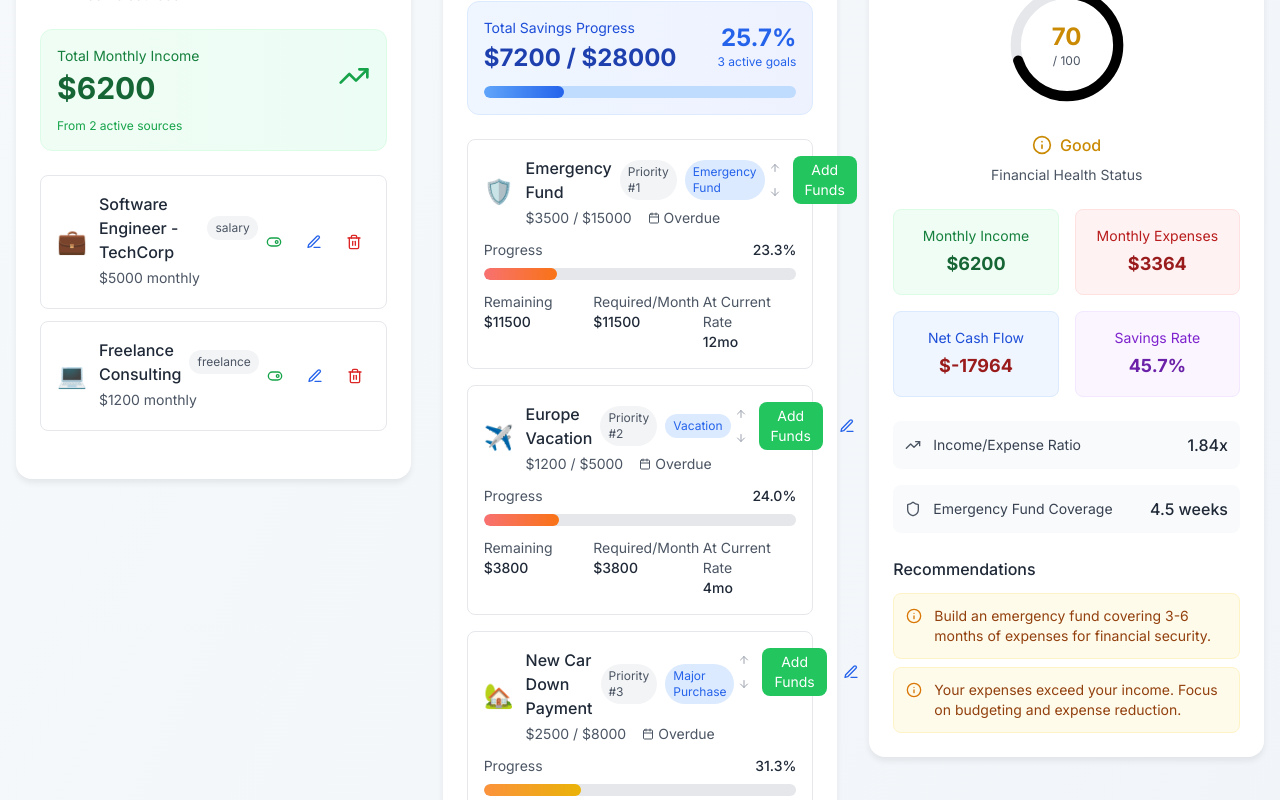
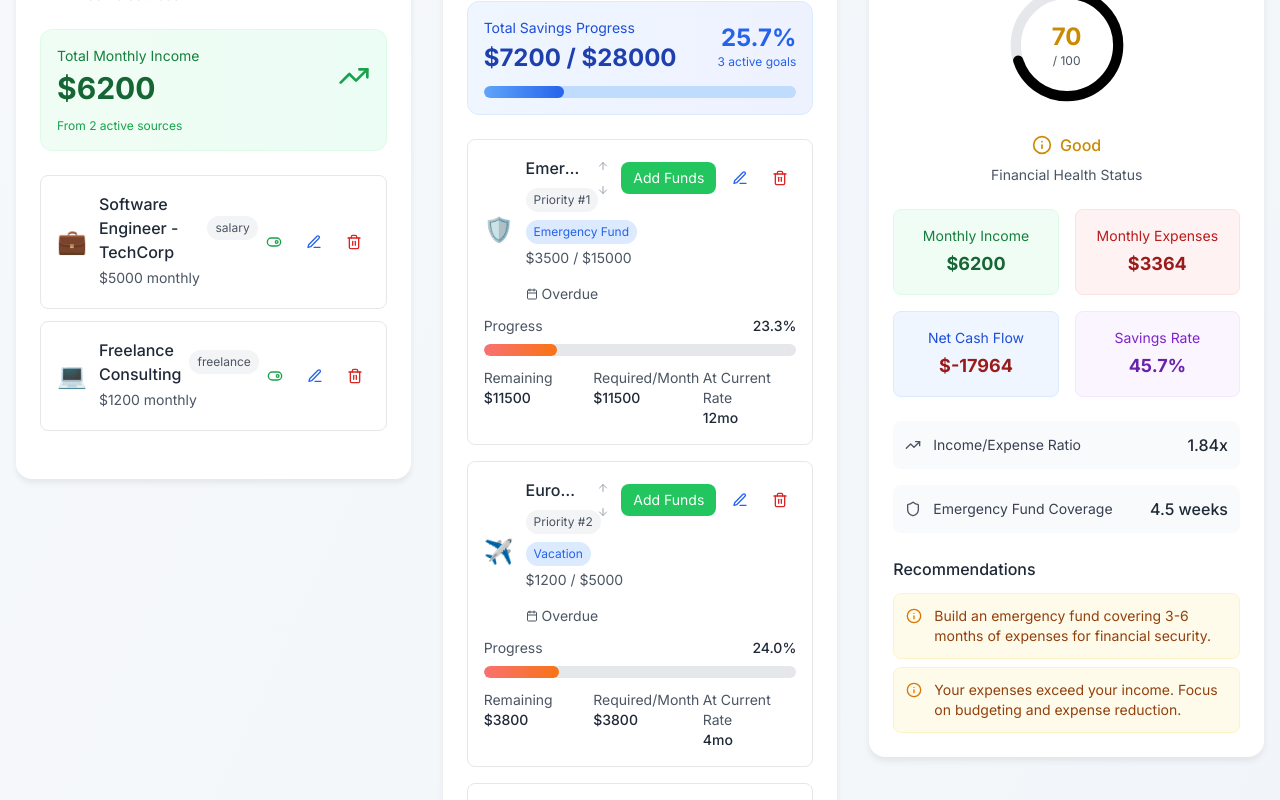
Before and after one commit to mrmillionairemindset/censible, a React (Create React App) app: page / in a window 1280 px wide. Shown: the part 1660-2460 px from the top of the page. Built offline with nearby package versions, Linux system fonts and the light colour scheme.

Commit message:
Resolve layout issues with Add Funds and Edit buttons

```diff
--- a/src/components/Savings/SavingsGoals.tsx
+++ b/src/components/Savings/SavingsGoals.tsx
@@ -315,35 +315,35 @@ const SavingsGoals: React.FC<SavingsGoalsProps> = ({
                 initial={{ opacity: 0, y: 20 }}
                 animate={{ opacity: 1, y: 0 }}
                 exit={{ opacity: 0, y: -20 }}
-                className="border border-gray-200 rounded-lg p-4 hover:border-gray-300 transition-all"
+                className="border border-gray-200 rounded-lg p-4 hover:border-gray-300 transition-all overflow-hidden"
               >
-                <div className="flex items-start justify-between mb-3">
-                  <div className="flex items-center gap-3 flex-1">
-                    <span className="text-2xl">{SavingsGoalCategoryIcons[goal.category]}</span>
-                    <div className="flex-1">
-                      <div className="flex items-center gap-2 mb-1">
-                        <h3 className="font-medium text-gray-800">{goal.name}</h3>
-                        <span className="text-xs px-2 py-1 bg-gray-100 text-gray-600 rounded-full">
+                <div className="flex flex-col sm:flex-row sm:items-start sm:justify-between gap-3 mb-3">
+                  <div className="flex items-center gap-3 flex-1 min-w-0">
+                    <span className="text-2xl flex-shrink-0">{SavingsGoalCategoryIcons[goal.category]}</span>
+                    <div className="flex-1 min-w-0">
+                      <div className="flex flex-wrap items-center gap-2 mb-1">
+                        <h3 className="font-medium text-gray-800 truncate">{goal.name}</h3>
+                        <span className="text-xs px-2 py-1 bg-gray-100 text-gray-600 rounded-full whitespace-nowrap">
                           Priority #{goal.priority}
                         </span>
-                        <span className="text-xs px-2 py-1 bg-blue-100 text-blue-600 rounded-full">
+                        <span className="text-xs px-2 py-1 bg-blue-100 text-blue-600 rounded-full whitespace-nowrap">
                           {SavingsGoalCategoryLabels[goal.category]}
                         </span>
                       </div>
                       {goal.description && (
-                        <p className="text-sm text-gray-600 mb-2">{goal.description}</p>
+                        <p className="text-sm text-gray-600 mb-2 line-clamp-2">{goal.description}</p>
                       )}
-                      <div className="flex items-center gap-4 text-sm text-gray-600">
-                        <span>${goal.currentAmount.toFixed(0)} / ${goal.targetAmount.toFixed(0)}</span>
-                        <span className="flex items-center gap-1">
-                          <Calendar className="w-3 h-3" />
+                      <div className="flex flex-wrap items-center gap-4 text-sm text-gray-600">
+                        <span className="whitespace-nowrap">${goal.currentAmount.toFixed(0)} / ${goal.targetAmount.toFixed(0)}</span>
+                        <span className="flex items-center gap-1 whitespace-nowrap">
+                          <Calendar className="w-3 h-3 flex-shrink-0" />
                           {daysUntilTarget > 0 ? `${daysUntilTarget} days left` : 'Overdue'}
                         </span>
                       </div>
                     </div>
                   </div>
 
-                  <div className="flex items-center gap-2">
+                  <div className="flex items-center gap-2 flex-shrink-0">
                     {/* Priority Controls */}
                     <div className="flex flex-col gap-1">
                       <button
@@ -361,24 +361,28 @@ const SavingsGoals: React.FC<SavingsGoalsProps> = ({
                       </button>
                     </div>
 
+                    <div className="flex flex-wrap gap-2">
                       <button
                         onClick={() => setShowAddFundsId(goal.id)}
-                      className="px-3 py-1 bg-green-500 text-white rounded-lg text-sm hover:bg-green-600 transition-colors"
+                        className="px-3 py-1 bg-green-500 text-white rounded-lg text-sm hover:bg-green-600 transition-colors whitespace-nowrap"
                       >
                         Add Funds
                       </button>
                       <button
                         onClick={() => handleEditGoal(goal)}
                         className="p-2 text-blue-600 hover:bg-blue-50 rounded-lg transition-colors"
+                        title="Edit Goal"
                       >
                         <Edit3 className="w-4 h-4" />
                       </button>
                       <button
                         onClick={() => handleDeleteGoal(goal.id)}
                         className="p-2 text-red-600 hover:bg-red-50 rounded-lg transition-colors"
+                        title="Delete Goal"
                       >
                         <Trash2 className="w-4 h-4" />
                       </button>
+                    </div>
                   </div>
                 </div>
 
```
Lines whose indentation alone changed are shown as unchanged.
